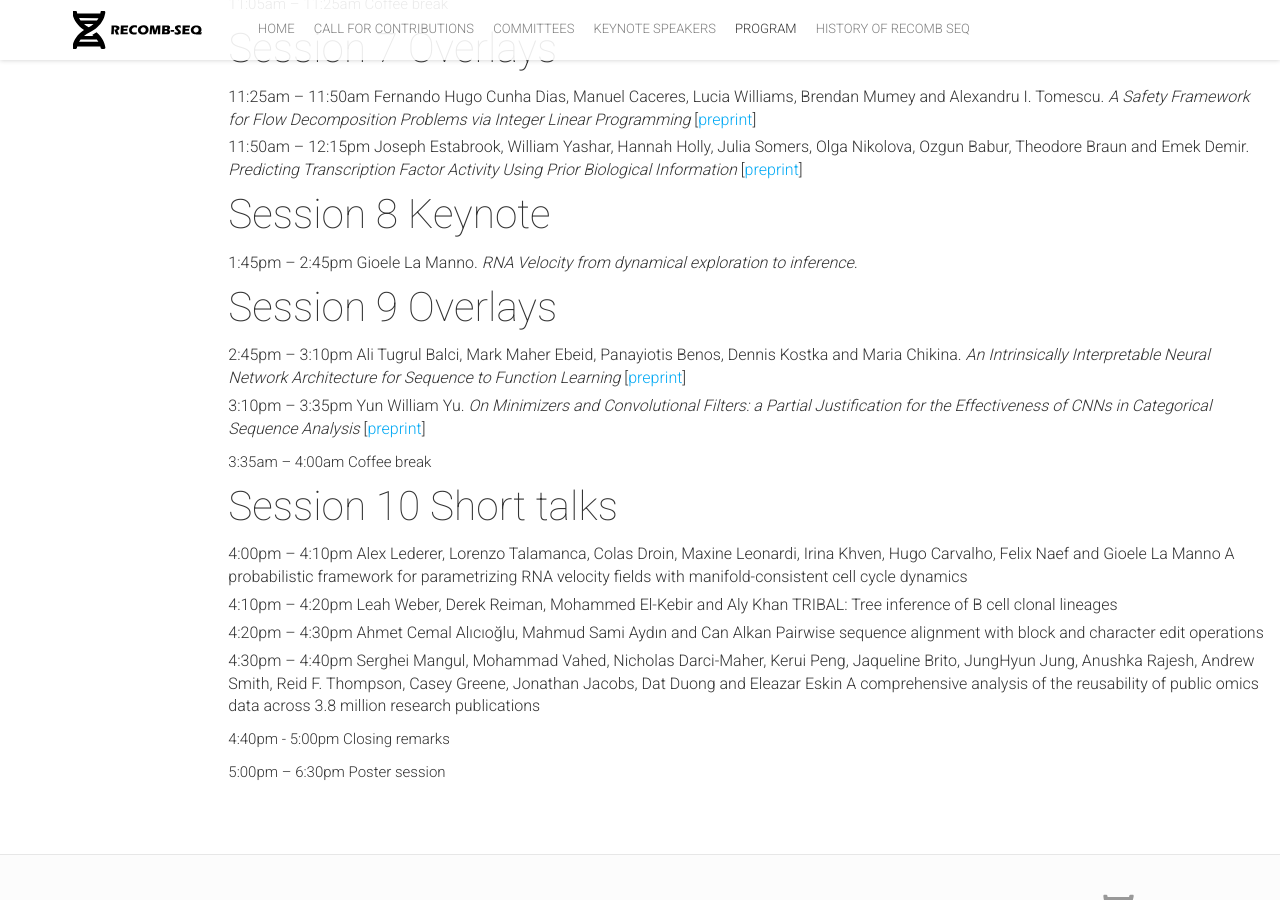
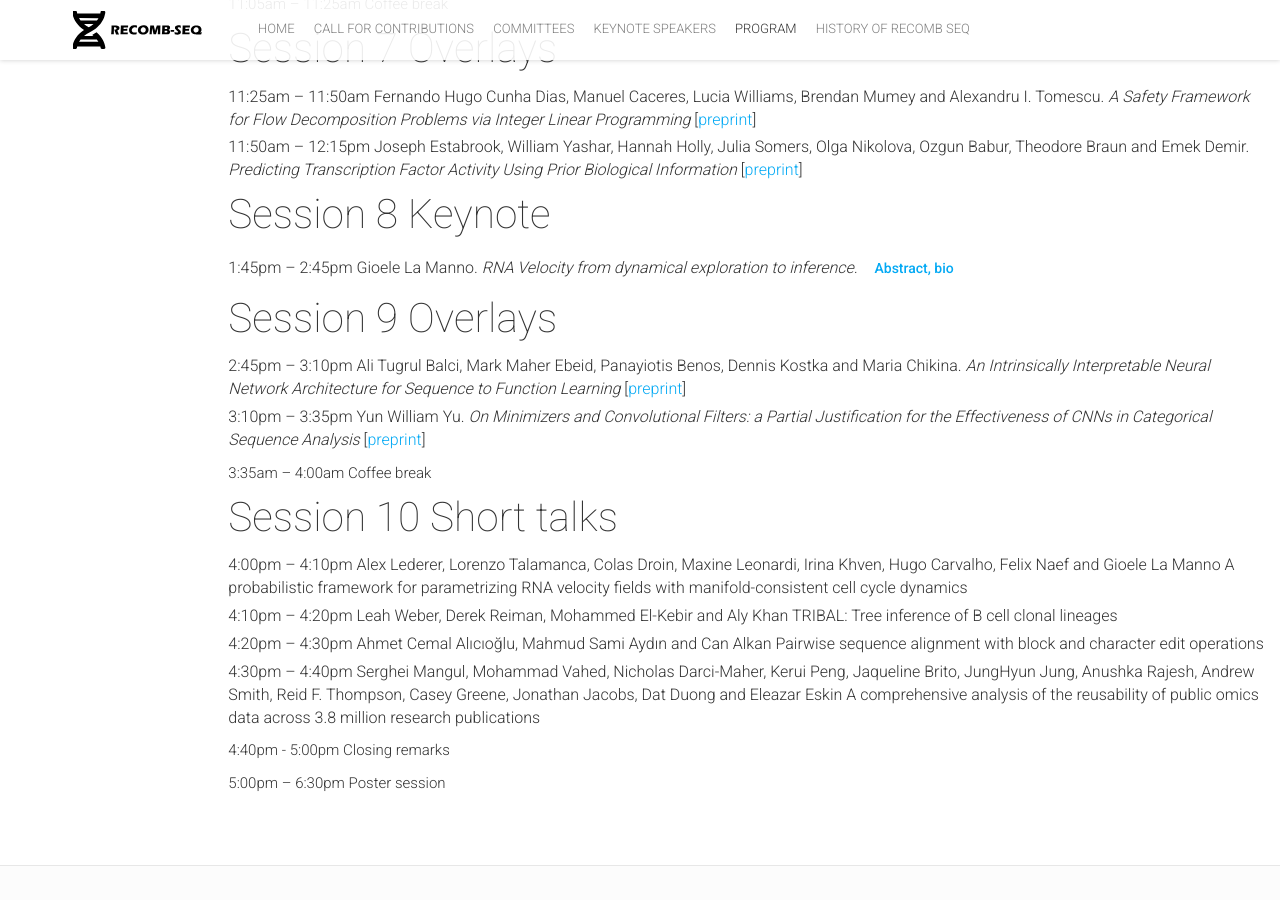
Before and after one commit to recomb-seq/recomb-seq.github.io, a Jekyll site: the page built from schedule.html, in a window 1280 px wide and 900 px high, scrolled down 2222 px. Built offline with Jekyll 4.4.1, drawn with Linux system fonts in a browser that asks for light colours; nearby versions of some CDN libraries; comment, search, counter and statistics services are not loaded.

Commit message:
Update schedule-tbd.html

```diff
--- a/_includes/schedule-tbd.html
+++ b/_includes/schedule-tbd.html
@@ -71,7 +71,7 @@
 
 <h4>Session 8 Keynote</h4>
 <ul>
-    <li>1:45pm – 2:45pm Gioele La Manno. <em>RNA Velocity from dynamical exploration to inference.</em>
+    <li>1:45pm – 2:45pm Gioele La Manno. <em>RNA Velocity from dynamical exploration to inference.</em> <button type="button" class="btn btn-link" data-toggle="modal" data-target="#speakerDetail-2">Abstract, bio</button>
 
 </ul>
 
```
